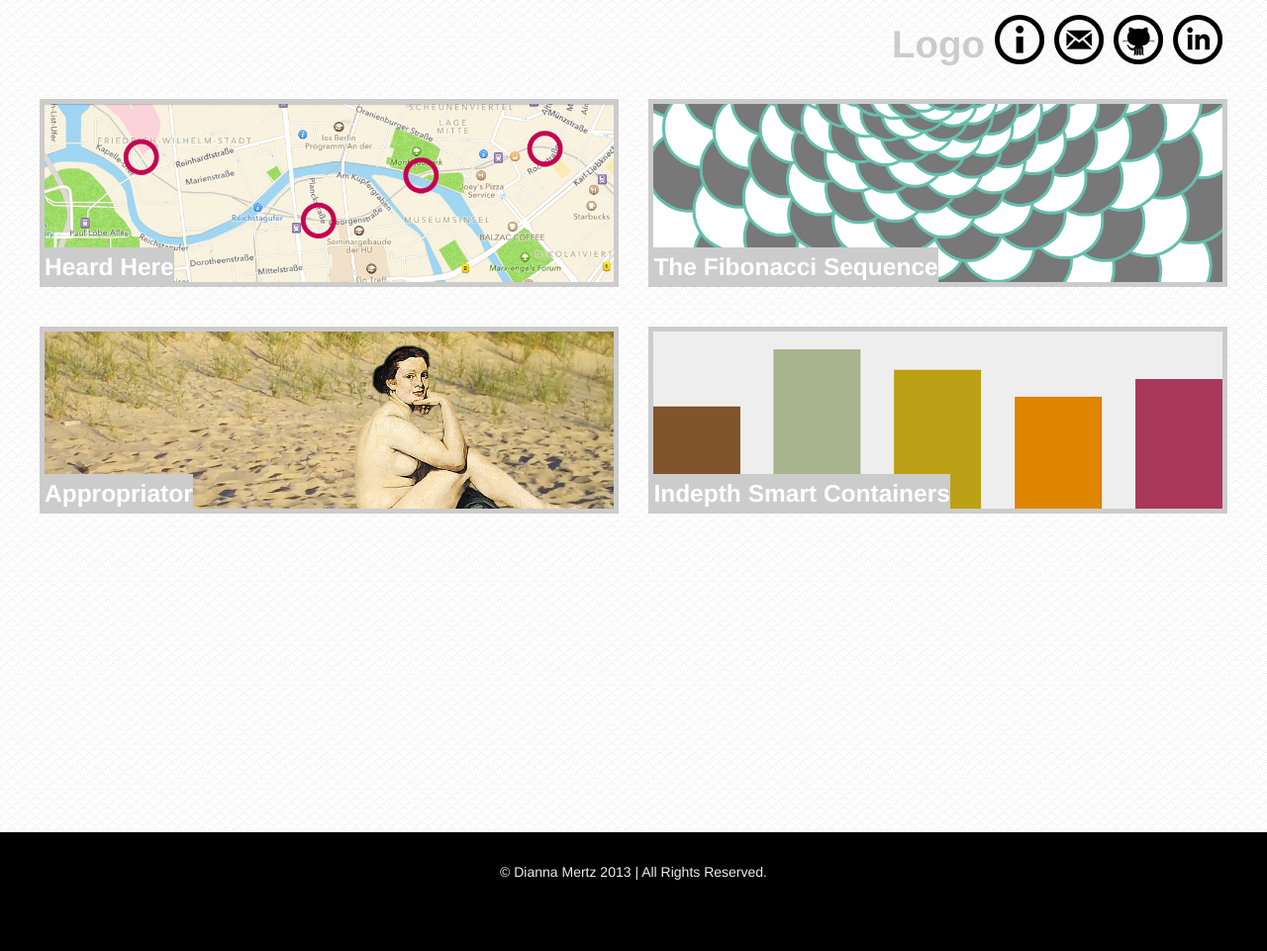
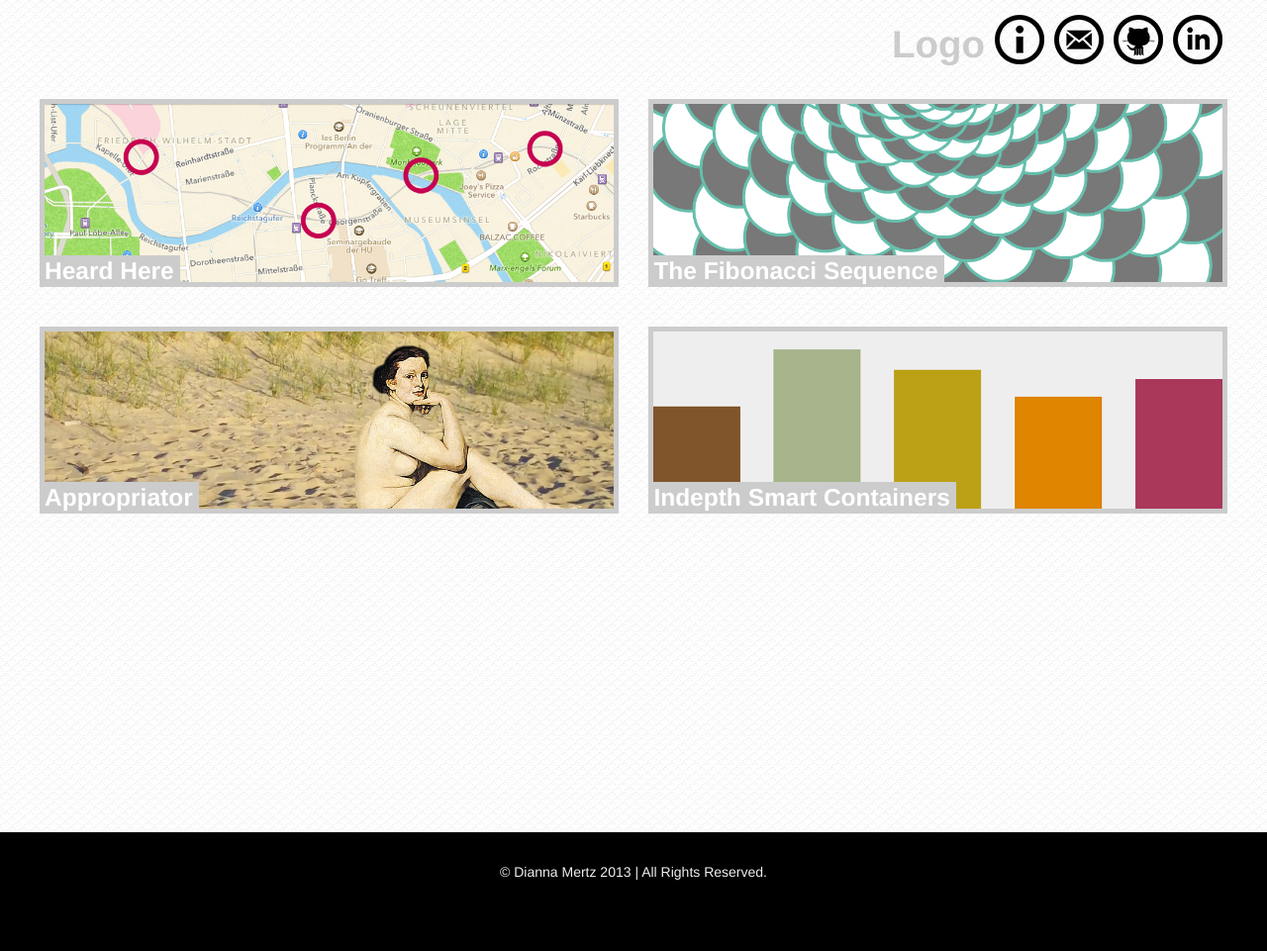
Before and after one commit to diannamertz/doubledi.github.com, a Jekyll site: the page built from index.html, in a window 1280 px wide. Shown: the whole page at 99% size. Built offline with Jekyll 4.4.1, drawn with Linux system fonts in a browser that asks for light colours.

```diff
--- a/css/style.css
+++ b/css/style.css
@@ -40,7 +40,8 @@
   background: #cccccc;
   position: absolute;
   bottom: -10px;
-  margin-right: 2px;
+  padding-right: 6px;
+  line-height: 1.3;
   /*left: 10px;
   font-size: 2em; */
 }
```
